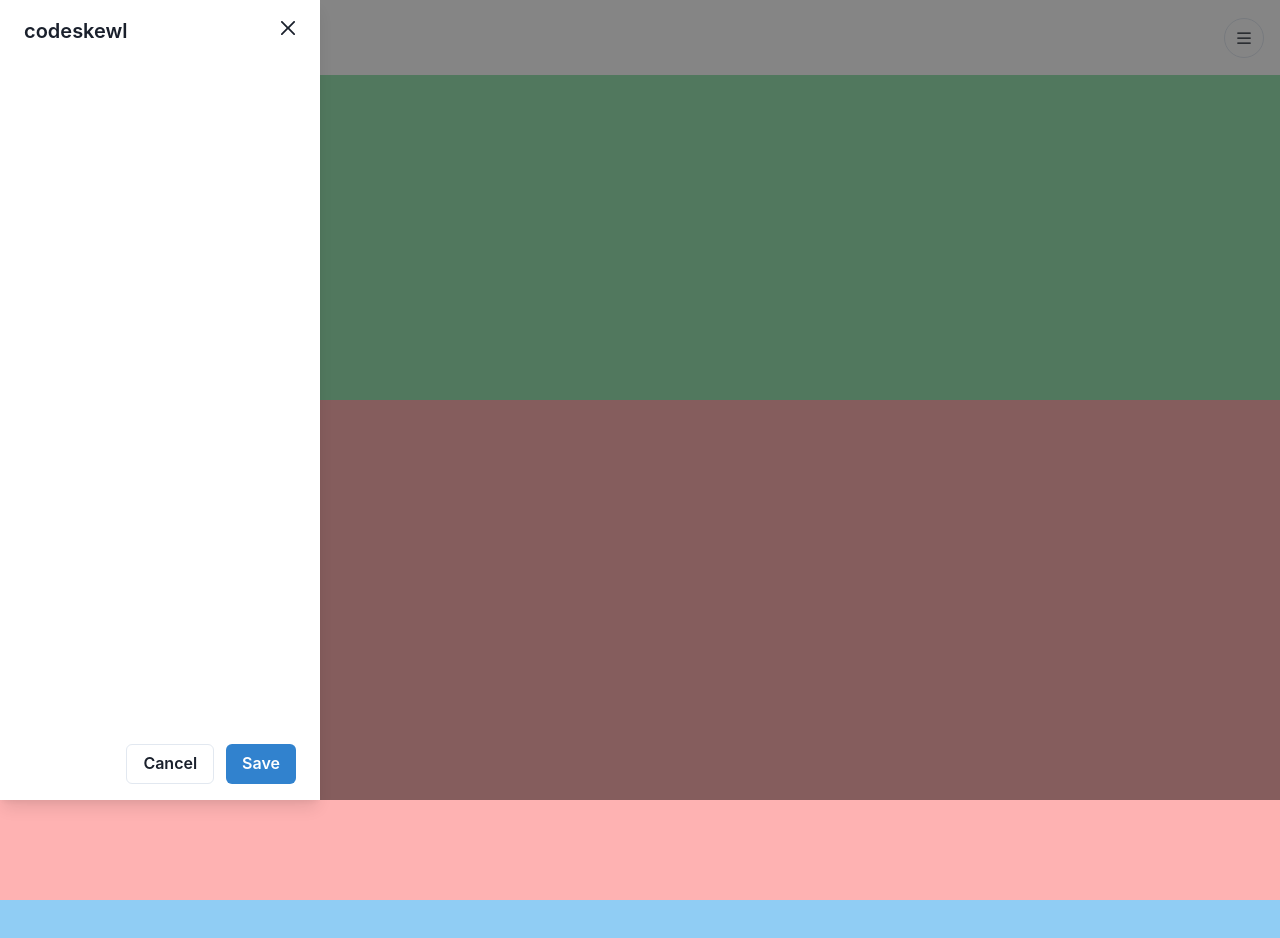
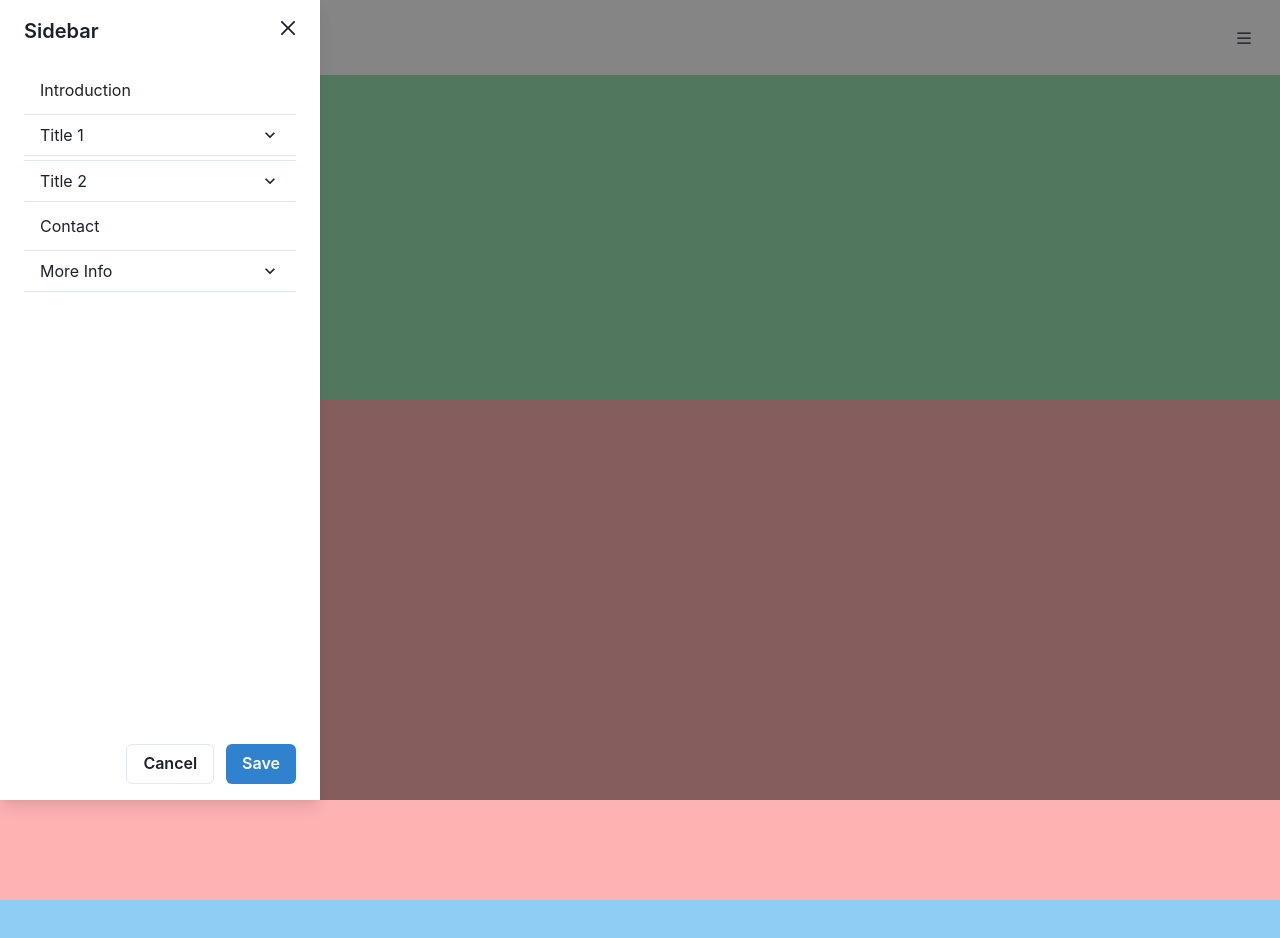
Before and after one commit to codeskewl/website, a Next.js app: page / in a window 1280 px wide. Both pictures are taken after a click on the button 36 px from the left and 37 px from the top of the page. Shown: the top 938 px of the page. Built offline with nearby package versions, Linux system fonts and the light colour scheme.

Commit message:
sidebar done

```diff
--- a/components/header.js
+++ b/components/header.js
@@ -1,20 +1,12 @@
 import {
 	Box,
-	Button,
 	Heading,
-	IconButton,
-	Drawer,
-	DrawerBody,
-	DrawerFooter,
-	DrawerHeader,
-	DrawerOverlay,
-	DrawerContent,
-	DrawerCloseButton,
-	useDisclosure
+
 } from "@chakra-ui/react";
 
-import { BsList, BsReverseLayoutTextSidebarReverse } from "react-icons/bs";
-import { useRef } from "react";
+
+import Sidebar from "./sidebar";
+import Menu from "./menu";
 
 function Component() {
 	return (
@@ -39,7 +31,7 @@ function Component() {
 					</Heading>
 				</Box>
 
-				<MenuBar />
+				<Menu />
 
 			</Box>
 		</header>
@@ -47,82 +39,3 @@ function Component() {
 }
 
 export default Component;
-
-
-function MenuBar() {
-	const { isOpen, onOpen, onClose } = useDisclosure()
-	const btnRef = useRef()
-
-	return (
-		<>
-			<IconButton ref={btnRef} variant="outline" rounded="full" fontSize="xl" onClick={onOpen}>
-				<BsList />
-			</IconButton>
-			<Drawer
-				isOpen={isOpen}
-				placement='right'
-				onClose={onClose}
-				finalFocusRef={btnRef}
-			>
-				<DrawerOverlay />
-				<DrawerContent>
-					<DrawerCloseButton rounded="full" size="lg" fontSize="sm" />
-					<DrawerHeader>codeskewl</DrawerHeader>
-
-					<DrawerBody>
-						<Heading>
-
-						</Heading>
-					</DrawerBody>
-
-					<DrawerFooter>
-						<Button variant='outline' mr={3} onClick={onClose}>
-							Cancel
-						</Button>
-						<Button colorScheme='blue'>Save</Button>
-					</DrawerFooter>
-				</DrawerContent>
-			</Drawer>
-		</>
-	)
-};
-
-
-
-function Sidebar() {
-	const { isOpen, onOpen, onClose } = useDisclosure()
-	const btnRef = useRef()
-
-	return (
-		<>
-			<IconButton ref={btnRef} onClick={onOpen} variant="outline" rounded="full">
-				<BsReverseLayoutTextSidebarReverse />
-			</IconButton>
-			<Drawer
-				isOpen={isOpen}
-				placement='left'
-				onClose={onClose}
-				finalFocusRef={btnRef}
-			>
-				<DrawerOverlay />
-				<DrawerContent>
-					<DrawerCloseButton rounded="full" size="lg" fontSize="sm" />
-					<DrawerHeader>codeskewl</DrawerHeader>
-
-					<DrawerBody>
-						<Heading>
-
-						</Heading>
-					</DrawerBody>
-
-					<DrawerFooter>
-						<Button variant='outline' mr={3} onClick={onClose}>
-							Cancel
-						</Button>
-						<Button colorScheme='blue'>Save</Button>
-					</DrawerFooter>
-				</DrawerContent>
-			</Drawer>
-		</>
-	)
-};
--- /dev/null
+++ b/components/menu.js
@@ -0,0 +1,58 @@
+import {
+	Box,
+	Button,
+	Heading,
+	IconButton,
+	Drawer,
+	DrawerBody,
+	DrawerFooter,
+	DrawerHeader,
+	DrawerOverlay,
+	DrawerContent,
+	DrawerCloseButton,
+	useDisclosure
+} from "@chakra-ui/react";
+
+
+import { BsList, } from "react-icons/bs";
+import { useRef } from "react";
+
+function Menu() {
+	const { isOpen, onOpen, onClose } = useDisclosure()
+	const btnRef = useRef()
+
+	return (
+		<>
+			<IconButton ref={btnRef} variant="ghost" rounded="lg" fontSize="xl" onClick={onOpen}>
+				<BsList />
+			</IconButton>
+			<Drawer
+				isOpen={isOpen}
+				placement='right'
+				onClose={onClose}
+				finalFocusRef={btnRef}
+			>
+				<DrawerOverlay />
+				<DrawerContent>
+					<DrawerCloseButton rounded="lg" left={4} float="left" size="lg" fontSize="sm" />
+					<DrawerHeader textAlign={"right"}>codeskewl</DrawerHeader>
+
+					<DrawerBody>
+						<Heading>
+
+						</Heading>
+					</DrawerBody>
+
+					<DrawerFooter>
+						<Button variant='outline' mr={3} onClick={onClose}>
+							Cancel
+						</Button>
+						<Button colorScheme='blue'>Save</Button>
+					</DrawerFooter>
+				</DrawerContent>
+			</Drawer>
+		</>
+	)
+};
+
+export default Menu;
--- /dev/null
+++ b/components/sidebar.js
@@ -0,0 +1,163 @@
+import {
+	Box,
+	Button,
+	Heading,
+	IconButton,
+	Drawer,
+	DrawerBody,
+	DrawerFooter,
+	DrawerHeader,
+	DrawerOverlay,
+	DrawerContent,
+	DrawerCloseButton,
+	useDisclosure,
+	Stack
+} from "@chakra-ui/react";
+
+import {
+	Accordion,
+	AccordionItem,
+	AccordionButton,
+	AccordionPanel,
+	AccordionIcon,
+} from '@chakra-ui/react'
+
+
+import { BsReverseLayoutTextSidebarReverse } from "react-icons/bs";
+import { useRef } from "react";
+
+function Sidebar() {
+	const { isOpen, onOpen, onClose } = useDisclosure()
+	const btnRef = useRef()
+
+	return (
+		<>
+			<IconButton ref={btnRef} variant="ghost" rounded="lg" fontSize="xl" onClick={onOpen}>
+				<BsReverseLayoutTextSidebarReverse />
+			</IconButton>
+			<Drawer
+				isOpen={isOpen}
+				placement='left'
+				onClose={onClose}
+				finalFocusRef={btnRef}
+			>
+				<DrawerOverlay />
+				<DrawerContent>
+					<DrawerCloseButton rounded="lg" size="lg" fontSize="sm" />
+					<DrawerHeader>Sidebar</DrawerHeader>
+
+					<DrawerBody>
+						<Stack spacing={1}>
+							<Box rounded="md" _hover={{ bg: "gray.100" }} padding={"0.5rem 1rem"} border="0.1rem solid gray.400" cursor="pointer">
+								Introduction
+							</Box>
+
+
+
+
+							<Accordion allowToggle outline={"none"} borderStyle="none">
+								<AccordionItem>
+									<h2>
+										<AccordionButton width="100%" as={Box} rounded="md" _hover={{ bg: "gray.100" }} padding={"0.5rem 1rem"} border="0.1rem solid gray.400" cursor="pointer" display="flex" justifyContent={"space-between"}>
+											Title 1
+
+											<AccordionIcon float="right" />
+										</AccordionButton>
+									</h2>
+									<AccordionPanel padding="0" pb={4} border="none" >
+										<Stack spacing={1} pt={1} pl={6} pr={3}>
+											<Box rounded="md" _hover={{ bg: "gray.100" }} padding={"0.5rem 1rem"} border="0.1rem solid gray.400" cursor="pointer">
+												foobar
+											</Box>
+
+											<Box rounded="md" _hover={{ bg: "gray.100" }} padding={"0.5rem 1rem"} border="0.1rem solid gray.400" cursor="pointer">
+												foobar
+											</Box>
+
+
+											<Box rounded="md" _hover={{ bg: "gray.100" }} padding={"0.5rem 1rem"} border="0.1rem solid gray.400" cursor="pointer">
+												foobar
+											</Box>
+										</Stack>
+									</AccordionPanel>
+								</AccordionItem>
+							</Accordion>
+
+							<Accordion allowToggle outline={"none"} borderStyle="none">
+								<AccordionItem>
+									<h2>
+										<AccordionButton width="100%" as={Box} rounded="md" _hover={{ bg: "gray.100" }} padding={"0.5rem 1rem"} border="0.1rem solid gray.400" cursor="pointer" display="flex" justifyContent={"space-between"}>
+											Title 2
+
+											<AccordionIcon float="right" />
+										</AccordionButton>
+									</h2>
+									<AccordionPanel padding="0" pb={4} border="none" >
+										<Stack spacing={1} pt={1} pl={6} pr={3}>
+											<Box rounded="md" _hover={{ bg: "gray.100" }} padding={"0.5rem 1rem"} border="0.1rem solid gray.400" cursor="pointer">
+												foobar
+											</Box>
+
+											<Box rounded="md" _hover={{ bg: "gray.100" }} padding={"0.5rem 1rem"} border="0.1rem solid gray.400" cursor="pointer">
+												foobar
+											</Box>
+
+											<Box rounded="md" _hover={{ bg: "gray.100" }} padding={"0.5rem 1rem"} border="0.1rem solid gray.400" cursor="pointer">
+												foobar
+											</Box>
+										</Stack>
+									</AccordionPanel>
+								</AccordionItem>
+							</Accordion>
+
+							<Box rounded="md" _hover={{ bg: "gray.100" }} padding={"0.5rem 1rem"} border="0.1rem solid gray.400" cursor="pointer">
+								Contact
+							</Box>
+
+							<Accordion allowToggle outline={"none"} borderStyle="none">
+								<AccordionItem>
+									<h2>
+										<AccordionButton width="100%" as={Box} rounded="md" _hover={{ bg: "gray.100" }} padding={"0.5rem 1rem"} border="0.1rem solid gray.400" cursor="pointer" display="flex" justifyContent={"space-between"}>
+											More Info
+
+											<AccordionIcon float="right" />
+										</AccordionButton>
+									</h2>
+									<AccordionPanel padding="0" pb={4} border="none" >
+										<Stack spacing={1} pt={1} pl={6} pr={3}>
+											<Box rounded="md" _hover={{ bg: "gray.100" }} padding={"0.5rem 1rem"} border="0.1rem solid gray.400" cursor="pointer">
+												foobar
+											</Box>
+
+											<Box rounded="md" _hover={{ bg: "gray.100" }} padding={"0.5rem 1rem"} border="0.1rem solid gray.400" cursor="pointer">
+												foobar
+											</Box>
+
+
+											<Box rounded="md" _hover={{ bg: "gray.100" }} padding={"0.5rem 1rem"} border="0.1rem solid gray.400" cursor="pointer">
+												foobar
+											</Box>
+										</Stack>
+
+
+									</AccordionPanel>
+								</AccordionItem>
+
+							</Accordion>
+						</Stack>
+					</DrawerBody>
+
+					<DrawerFooter>
+						<Button variant='outline' mr={3} onClick={onClose}>
+							Cancel
+						</Button>
+						<Button colorScheme='blue'>Save</Button>
+					</DrawerFooter>
+				</DrawerContent>
+			</Drawer>
+		</>
+	)
+};
+
+
+export default Sidebar;
--- a/pages/index.js
+++ b/pages/index.js
@@ -1,3 +1,4 @@
+
 import Head from 'next/head'
 import Image from 'next/image'
 import styles from '../styles/Home.module.css'
```
